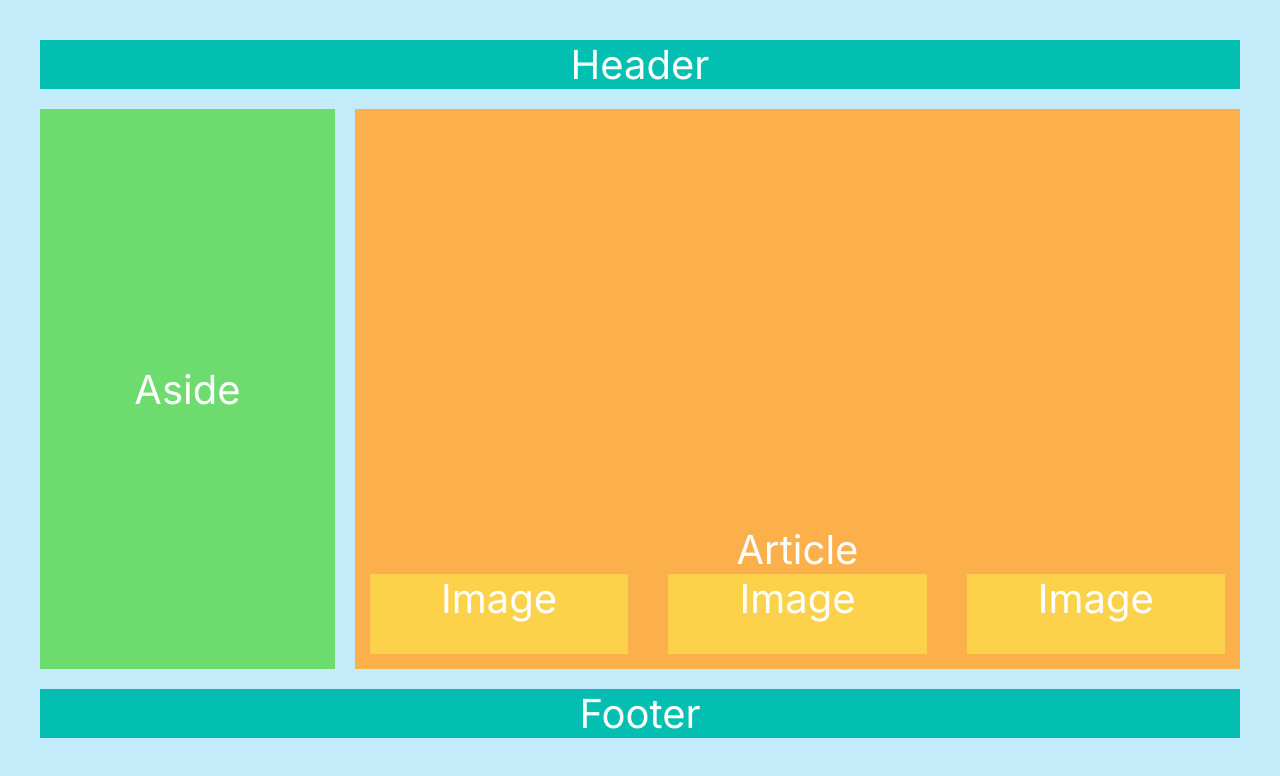
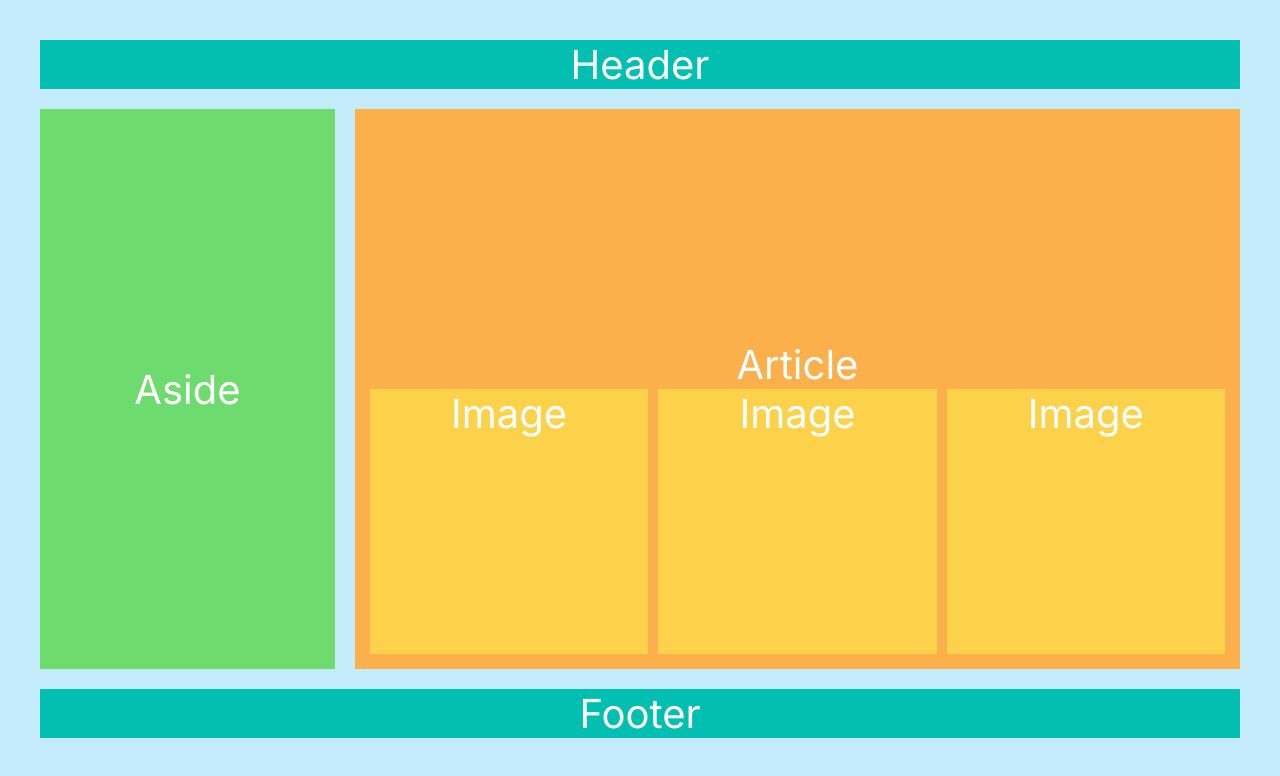
Before and after one commit to Keylogger-hash/react-flex-vs-grid, a Next.js app: page / in a window 1280 px wide. Shown: the top 776 px of the page. Built offline with nearby package versions, Linux system fonts and the light colour scheme.

Commit message:
Finish make home page

```diff
--- a/src/app/grid/page.module.css
+++ b/src/app/grid/page.module.css
@@ -9,7 +9,7 @@
 .grid_wrapper{
     display: grid;
     grid-template-columns: repeat(auto-fit,minmax(340px,1fr));
-    grid-auto-rows: minmax(150px,auto);
+    grid-auto-rows: minmax(150px,1fr);
     grid-gap:1em;
     grid-auto-flow: dense;
 }
--- a/src/app/page.module.css
+++ b/src/app/page.module.css
@@ -42,13 +42,35 @@ text-color: #ffffff;
 .article{
   flex:0 1 75%;
   background-color: #fbb04c;
+  height: 70vh;
   width:100%;
-  height:70vh;
   display: flex;
   padding:15px;
   flex-direction: column;
-  justify-content: flex-end;
 }
+.article_wrapper{
+  display: flex;
+  align-self:stretch;
+  align-items: flex-end ;
+  justify-content: center;
+  flex-basis: 50%;
+}
+.image_block{
+  display: flex;
+  align-self:stretch;
+  flex-basis: 50%;
+  column-gap: 10px;
+  justify-content: space-between;
+}
+.image_item{
+  background-color: #fcd24a;
+  flex:0 1 33.3%;
+  height: 100%;
+  align-self: flex-end;
+  text-align: center;
+
+}
+/*
 @media screen and (max-width:768px) {
   .main{
     display: flex;
@@ -59,12 +81,7 @@ text-color: #ffffff;
     gap:20px;
   }
 }
-.image_block{
-  display: flex;
-  justify-content: space-between;
-  flex-direction: row;
-  gap: 40px;
-}
+
 @media (max-width:768px) {
   .image_block{
     display: flex;
@@ -74,14 +91,16 @@ text-color: #ffffff;
 .image_item{
   background-color: #fcd24a;
   flex:0 1 33.3%;
-  height:10vh;
-  align-items: center;
-  justify-content: center;
+  height:50%;
+  align-self: flex-end;
   text-align: center;
 }
 
 .article_text{
+  position: relative;
   display: flex;
+  text-align: center;
+  z-index:1000;
   align-items: center;
   justify-content: center;
-}
+} */
--- a/src/app/page.tsx
+++ b/src/app/page.tsx
@@ -12,17 +12,17 @@ export default function Home() {
           Aside
         </div>
         <div className={styles.article}>
-          <div className={styles.article_text}>
+          <div className={styles.article_wrapper}>
             Article
           </div>
           <div className={styles.image_block}>
             <div className={styles.image_item}>
               Image
             </div>
-            <div  className={styles.image_item}>
+            <div className={styles.image_item}>
               Image
-            </div >
-            <div  className={styles.image_item}>
+            </div>
+            <div className={styles.image_item}>
               Image
             </div>
           </div>
```
